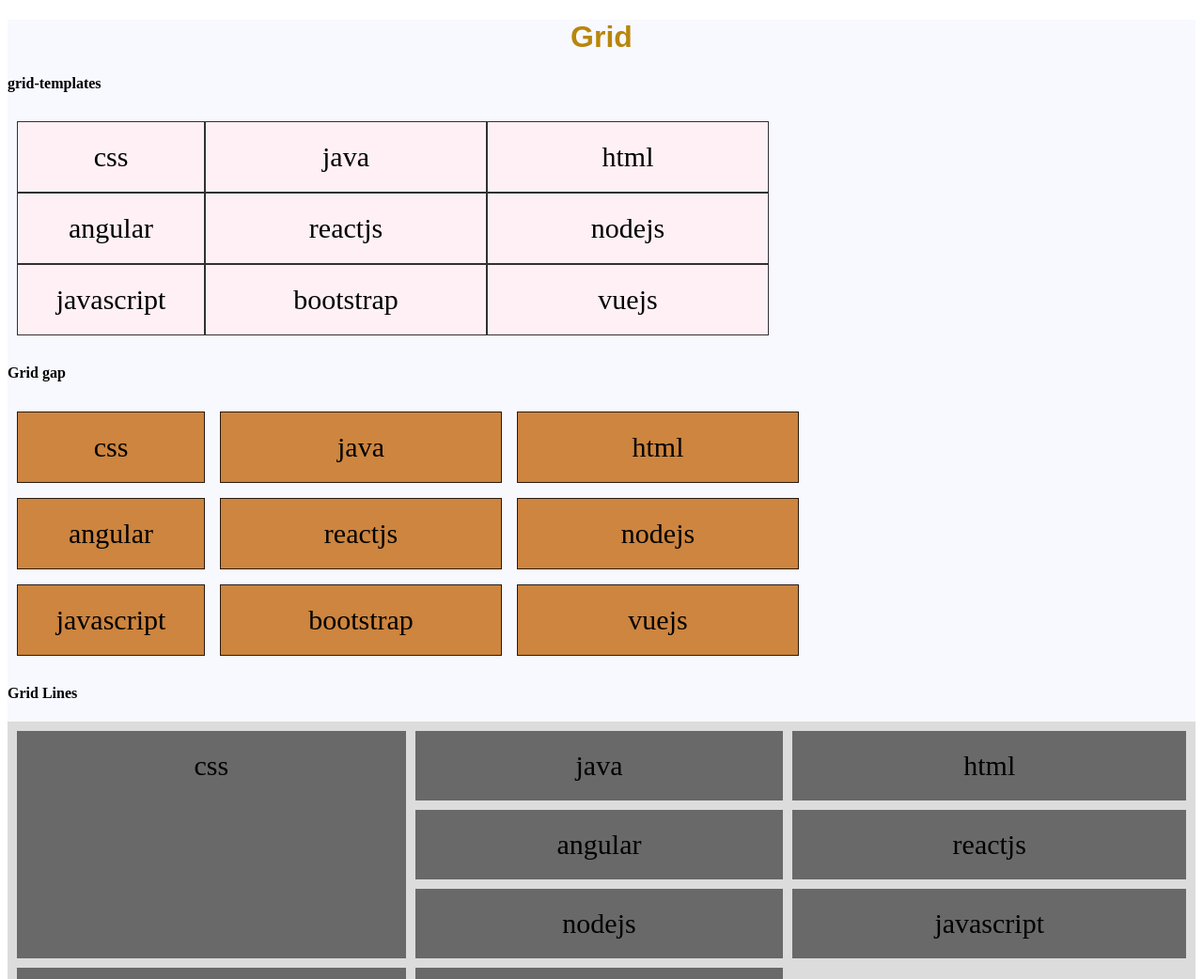
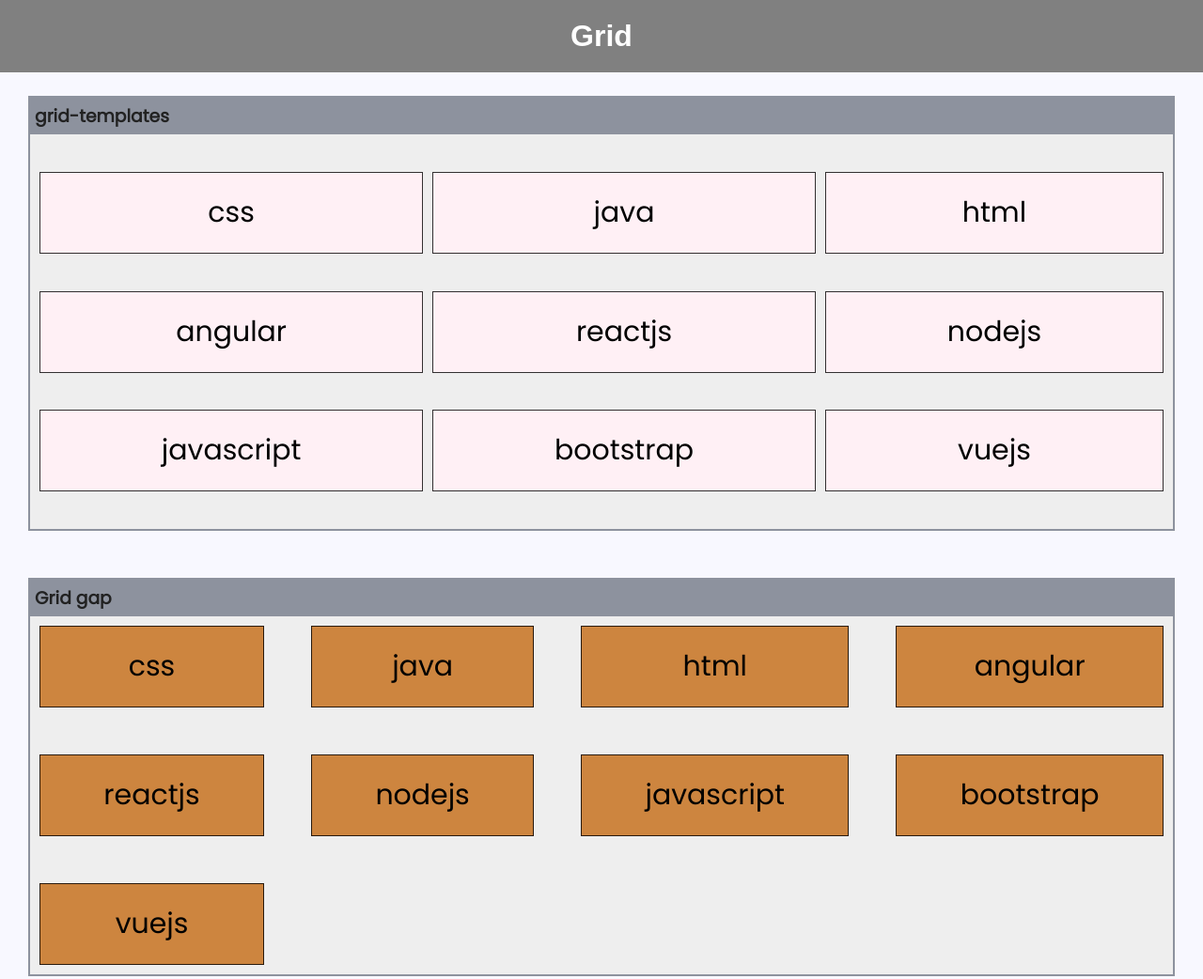
Before and after one commit to Rithima-Reddy/CSS-FLEXBOX, a plain HTML site: page grid.html in a window 1280 px wide. Shown: the top 1042 px of the page at 94% size. Drawn offline with Linux system fonts and the light colour scheme.

Commit message:
- updated grid.css - updated flexbox.css - updated grid.html

```diff
--- a/css/flexbox.css
+++ b/css/flexbox.css
@@ -1,4 +1,3 @@
-
 body{
   background-color: #fff;
   font-family: 'Poppins', sans-serif;
--- a/css/grid.css
+++ b/css/grid.css
@@ -1,16 +1,50 @@
+body{
+  background-color: #fff;
+  font-family: 'Poppins', sans-serif;
+  margin: auto;
+  padding: auto
+}
+
 main{
   background-color:ghostwhite;
 }
+
 header{
   font-family: sans-serif;
-  font-size: 1em;
-  color:darkgoldenrod;
+  background: grey;
+  color: #fff;
   text-align: center;
 }
+
+h1{
+  margin: 0;
+  padding: 20px;
+}
+
+h3 {
+  background: #8d929e;
+  color: #222;
+  padding: 5px;
+  margin: 0;
+}
+
+section {
+  padding: 25px 30px;
+}
+
+.border-2px {
+  border: 2px solid #8d929e;
+  background: #eee
+}
+
 .grid-container {
     display: grid;
-    grid-template-columns: 200px 300px 300px ;
+    height: 400px;
+    align-content: space-evenly;
+    grid-template-columns: auto auto auto;
+    grid-gap: 10px;
     padding: 10px;
+
   }
   .grid-item {
     background-color:lavenderblush;
@@ -22,10 +56,15 @@
 
   .grid-container-gap {
     display: grid;
-    grid-column-gap: 1em;
-    grid-row-gap: 1em;
-    grid-template-columns: 200px 300px 300px ;
+    grid-template-columns: auto auto auto auto;
+    grid-gap: 50px;
     padding: 10px;
+  }
+
+  .grid-container-gap > div {
+    text-align: center;
+    padding: 20px 0;
+    font-size: 30px;
   }
   .grid-gap {
     background-color:peru;
--- a/grid.html
+++ b/grid.html
@@ -2,26 +2,26 @@
 <html lang="en">
 
 <head>
-
     <title>Css Grid</title>
-
-
-
     <meta charset="utf-8">
     <meta name="viewport" content="width=device-width, initial-scale=1, shrink-to-fit=no">
+    <link href="https://fonts.googleapis.com/css?family=Poppins&display=swap" rel="stylesheet">
     <link rel="stylesheet" href="css/grid.css">
 </head>
 
 <body>
 
     <main class="container">
+
         <header>
             <h1>Grid</h1>
         </header>
-        <article class="row ">
 
-            <section class="col-md-4">
-                <h4>grid-templates</h4>
+        <article>
+
+            <section>
+                <div class="border-2px">
+                    <h3>grid-templates</h3>
                     <div class="grid-container">
                         <div class="grid-item">css</div>
                         <div class="grid-item">java</div>
@@ -33,11 +33,13 @@
                         <div class="grid-item">bootstrap</div>
                         <div class="grid-item">vuejs</div>
                     </div>
+                </div>
 
             </section>
 
-            <section class="col-md-4">
-                <h4>Grid gap</h4>
+            <section>
+                <div class="border-2px">
+                    <h3>Grid gap</h3>
                     <div class="grid-container-gap">
                         <div class="grid-gap">css</div>
                         <div class="grid-gap">java</div>
@@ -49,11 +51,12 @@
                         <div class="grid-gap">bootstrap</div>
                         <div class="grid-gap">vuejs</div>
                     </div>
+                </div>
+            </section>
 
-
-            </section>
             <section>
-                <h4>Grid Lines</h4>
+                <div class="border-2px">
+                    <h3>Grid Lines</h3>
                     <div class="grid-container-lines">
                         <div class="line1">css</div>
                         <div class="line2">java</div>
@@ -65,18 +68,14 @@
                         <div class="line8">bootstrap</div>
                         <div class="line9">vuejs</div>
                     </div>
-
-            </section>
-            <section class="col-md-4">
-
-            </section>
-            <section>
+                </div>
             </section>
         </article>
 
     </main>
 
     <footer>
+
     </footer>
 
 </body>
```
Lines whose indentation alone changed are shown as unchanged.
